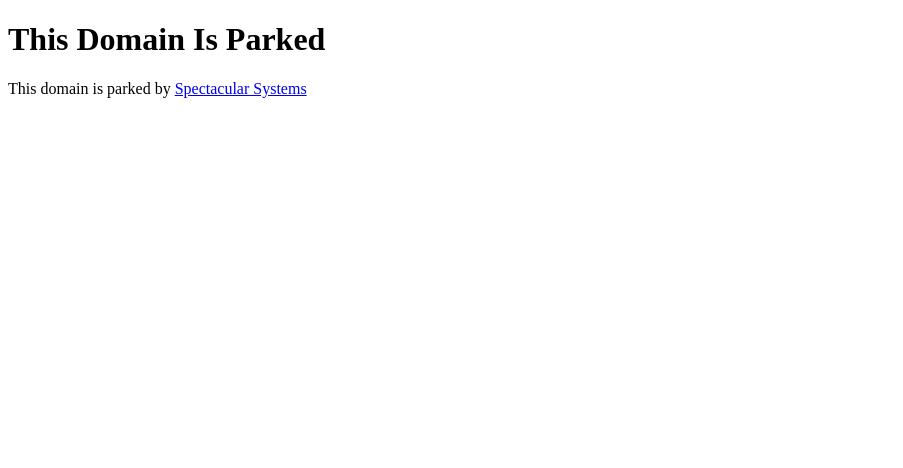
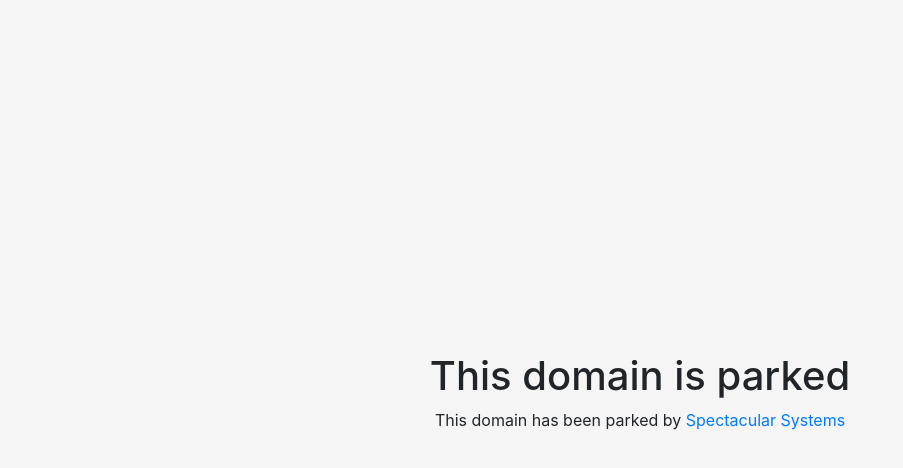
Before and after one commit to SpectacularSoftware/Parked, a plain HTML site: page index.html in a window 1280 px wide. Shown: the whole page, without its empty margins (0-903 px from the left). Drawn offline with nearby package versions, Linux system fonts and the light colour scheme.

Commit message:
Actually make a visually pleasing page.

```diff
--- a/index.html
+++ b/index.html
@@ -1,10 +1,40 @@
 <!DOCTYPE html>
-<html>
-<head>
-    <title>Parked by Spectacular Systems</title>
-</head>
-<body>
-    <h1>This Domain Is Parked</h1>
-    <p>This domain is parked by <a href="https://spectacular.systems">Spectacular Systems</a></p>
-</body>
+<html lang="en">
+  <head>
+    <meta charset="utf-8">
+    <meta name="viewport" content="width=device-width, initial-scale=1, shrink-to-fit=no">
+
+    <title>This domain is parked by Spectacular Systems</title>
+
+    <link rel="stylesheet" href="https://stackpath.bootstrapcdn.com/bootstrap/4.1.3/css/bootstrap.min.css" integrity="sha384-MCw98/SFnGE8fJT3GXwEOngsV7Zt27NXFoaoApmYm81iuXoPkFOJwJ8ERdknLPMO" crossorigin="anonymous">
+
+    <style>
+      html,
+      body {
+        height: 100%;
+      }
+
+      body {
+        display: -ms-flexbox;
+        display: flex;
+        -ms-flex-align: center;
+        align-items: center;
+        padding-top: 40px;
+        padding-bottom: 40px;
+        background-color: #f5f5f5;
+      }
+      .box {
+        width: 100%;
+        max-width: 500px;
+        padding: 15px;
+        margin: auto;
+      }
+    </style>
+  </head>
+  <body class="text-center">
+    <div class="box">
+      <h1>This domain is parked</h1>
+      <p>This domain has been parked by <a href="https://spectacular.systems/">Spectacular Systems</a></p>
+    </div>
+  </body>
 </html>
```
